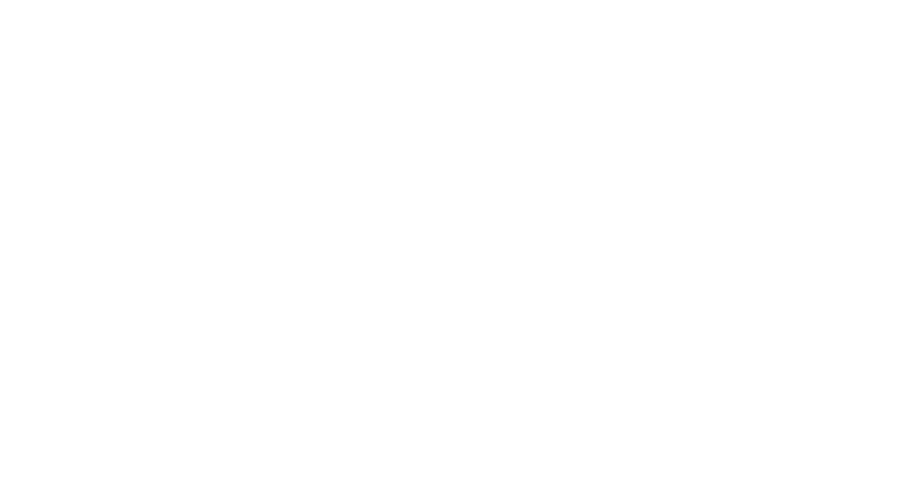
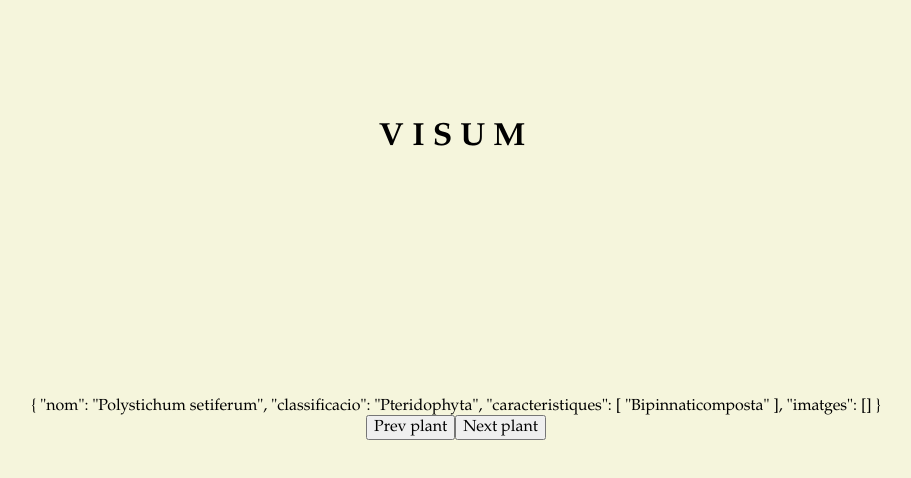
Before and after one commit to RaulHinojosa24/Visum, a Vue app: page / in a window 1280 px wide. Shown: the top 478 px of the page, without its empty margins (184-1095 px from the left). Built offline with nearby package versions, Linux system fonts and the light colour scheme.

Commit message:
init components, basic styling, json

```diff
--- a/index.html
+++ b/index.html
@@ -5,7 +5,8 @@
   <meta charset="UTF-8" />
   <!-- <link rel="icon" href="/favicon.ico" /> -->
   <meta name="viewport" content="width=device-width, initial-scale=1.0" />
-  <title>Web app title</title>
+  <title>Visum</title>
+  <script src="https://kit.fontawesome.com/1243d5906a.js" crossorigin="anonymous"></script>
 </head>
 
 <body>
--- a/src/App.vue
+++ b/src/App.vue
@@ -1,11 +1,89 @@
 <script setup>
+import PlantCard from './components/PlantCard.vue';
+import PlantsJson from './assets/plants.json'
 
 </script>
 
+<script>
+export default {
+  data() {
+    return {
+      plantIndex: 0,
+      plants: []
+    }
+  },
+  methods: {
+    prevPlant() {
+      if (this.plantIndex == 0) {
+        this.plantIndex = this.plants.length - 1;
+        return;
+      }
+
+      this.plantIndex--;
+    },
+    nextPlant() {
+      if (this.plantIndex + 1 == this.plants.length) {
+        this.plantIndex = 0;
+        return;
+      }
+
+      this.plantIndex++;
+    },
+  },
+  mounted() {
+    this.plants = PlantsJson.plants
+      .map(value => ({ value, sort: Math.random() }))
+      .sort((a, b) => a.sort - b.sort)
+      .map(({ value }) => value);
+  }
+}
+</script>
+
 <template>
+  <header>
+    <h1 id="title">Visum</h1>
+  </header>
+  <main>
+    <PlantCard :plant="plants[plantIndex]" />
+    <div class="buttons-container">
+      <button @click="prevPlant">Prev plant</button>
+      <button @click="nextPlant">Next plant</button>
+    </div>
+  </main>
+  <footer>
 
+  </footer>
 </template>
 
 <style>
+@import url('https://necolas.github.io/normalize.css/8.0.1/normalize.css');
 @import './assets/base.css';
+
+html {
+  background-color: var(--background-color);
+}
+
+#app {
+  min-width: 100vw;
+  min-height: 100vh;
+
+  font-family: var(--font-family);
+
+  display: flex;
+  flex-direction: column;
+  justify-content: space-around;
+  align-items: center;
+}
+
+#title {
+  text-transform: uppercase;
+  letter-spacing: .5rem;
+}
+
+.buttons-container {
+  display: flex;
+  flex-direction: row;
+  justify-content: center;
+  align-items: center;
+}
 </style>
--- a/src/assets/base.css
+++ b/src/assets/base.css
@@ -0,0 +1,13 @@
+:root {
+  --background-color: beige;
+  --font-family: Garamond, serif;
+}
+
+h1,
+h2,
+h3,
+h4,
+h5,
+h6 {
+  margin: 0;
+}
--- /dev/null
+++ b/src/assets/plants.json
@@ -0,0 +1,20 @@
+{
+    "plants": [
+        {
+            "nom": "Polystichum setiferum",
+            "classificacio": "Pteridophyta",
+            "caracteristiques": [
+                "Bipinnaticomposta"
+            ],
+            "imatges": []
+        },
+        {
+            "nom": "a",
+            "classificacio": "a",
+            "caracteristiques": [
+                "a"
+            ],
+            "imatges": []
+        }
+    ]
+}
--- /dev/null
+++ b/src/components/PlantCard.vue
@@ -0,0 +1,14 @@
+<script>
+export default {
+    props: {
+        plant: Object
+    }
+}
+</script>
+
+<template>
+    {{ plant }}
+</template>
+
+<style>
+</style>
```
Also changed, not shown: src/components/Carousel.vue (added), src/components/CarouselSlide.vue (added), 1 other file (tests, documents, lock files or other folders).
